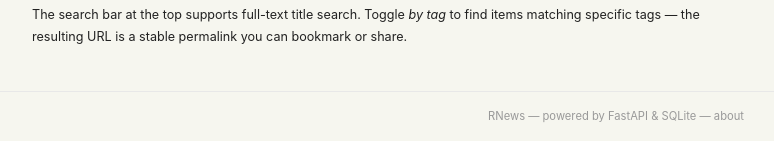
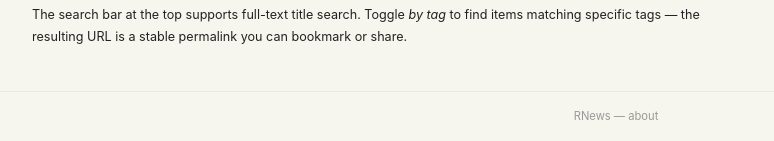
Before and after one commit to jsgounot/RNews, a FastAPI app: page /about in a window 1280 px wide. Shown: the part 684-825 px from the top of the page, without its empty margins (24-798 px from the left). Run offline with FastAPI, Linux system fonts and the light colour scheme.

Commit message:
Editing tail text

```diff
--- a/app/templates/base.html
+++ b/app/templates/base.html
@@ -58,7 +58,7 @@
 </main>
 
 <footer>
-  <span>RNews — powered by FastAPI &amp; SQLite — <a href="/about">about</a></span>
+  <span>RNews — <a href="/about">about</a></span>
 </footer>
 
 <script src="/static/js/main.js?v={{ static_v }}"></script>
```
Also changed, not shown: 1 other file.
